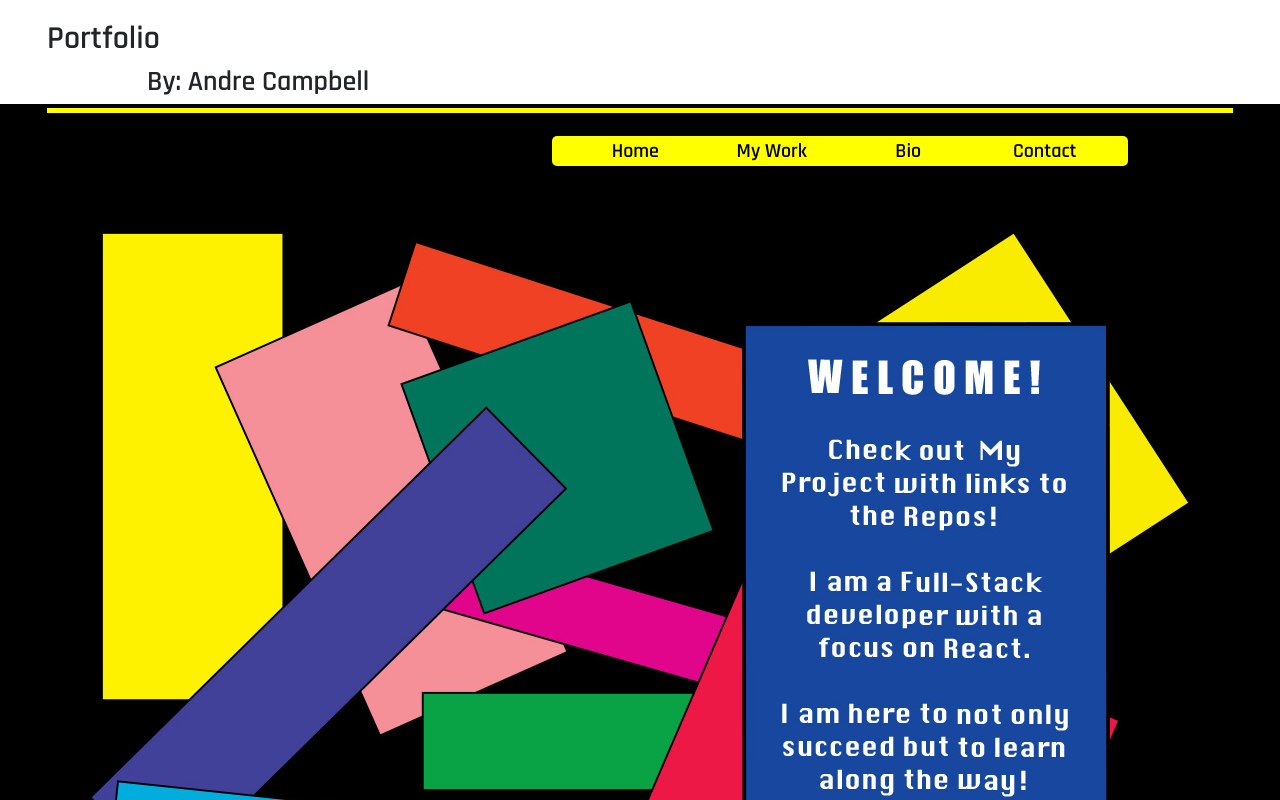
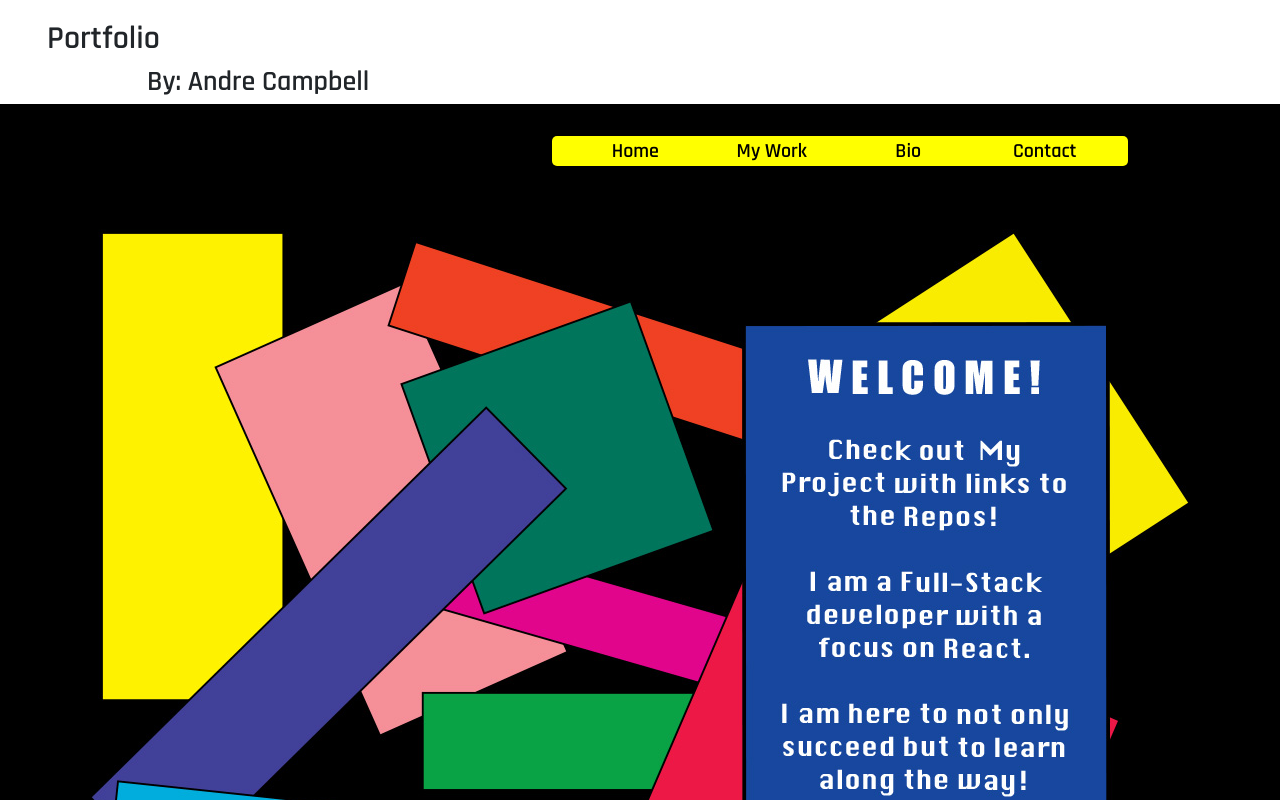
Before and after one commit to andre2656/My-Portfolio, a React (Create React App) app in the folder client/: page / in a window 1280 px wide. Shown: the top 800 px of the page. Built offline with nearby package versions, Linux system fonts and the light colour scheme.

Commit message:
Updated src Header

```diff
--- a/client/src/components/header.js
+++ b/client/src/components/header.js
@@ -11,11 +11,7 @@ function Header() {
                         <div className='row'>
                             <h3 className= 'myName'>By: Andre Campbell</h3>
                         </div>
-                        <div className='row' style={{ height: 5, width: '100%', backgroundColor: 'yellow' }}>
-
-                        </div>
                     </div>
-
                 </div>
             </div>
     );
```
